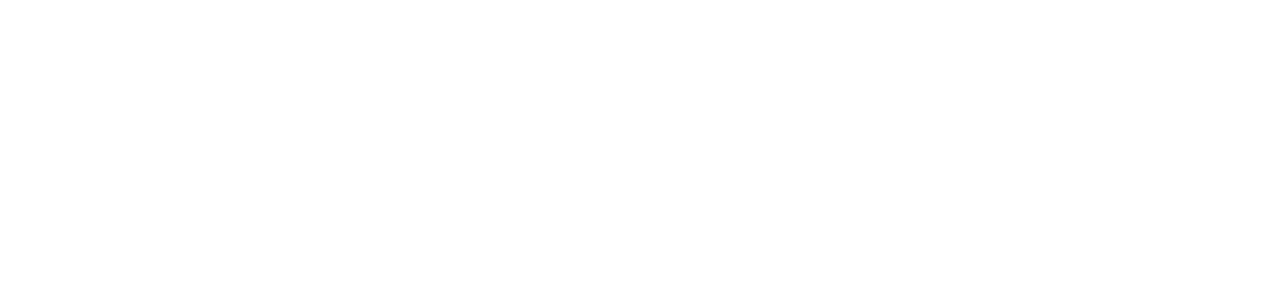
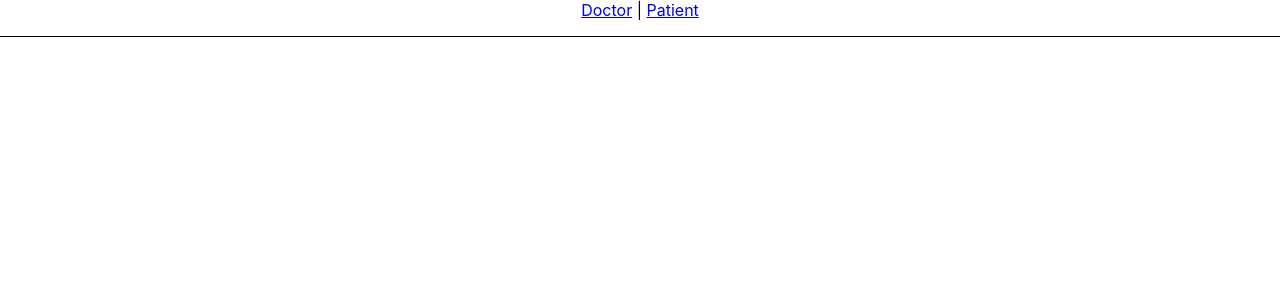
Before and after one commit to MarcinBieganek/MedicalCenter, a React (Create React App) app in the folder frontend/: page / in a window 1280 px wide. Shown: the top 300 px of the page. Built offline with nearby package versions, Linux system fonts and the light colour scheme.

Commit message:
Basic routing added

```diff
--- a/frontend/package.json
+++ b/frontend/package.json
@@ -12,6 +12,7 @@
     "@types/react-dom": "^18.0.3",
     "react": "^18.1.0",
     "react-dom": "^18.1.0",
+    "react-router-dom": "^6.3.0",
     "react-scripts": "5.0.1",
     "typescript": "^4.6.4",
     "web-vitals": "^2.1.4"
--- a/frontend/src/App.tsx
+++ b/frontend/src/App.tsx
@@ -1,10 +1,20 @@
 import React from 'react';
+import { Outlet, Link } from "react-router-dom";
 import logo from './logo.svg';
 import './App.css';
 
 function App() {
   return (
     <div className="App">
+      <nav
+        style={{
+          borderBottom: "solid 1px",
+          paddingBottom: "1rem",
+        }}
+      >
+        <Link to="/doctor">Doctor</Link> |{" "}
+        <Link to="/patient">Patient</Link>
+      </nav>
     </div>
   );
 }
--- /dev/null
+++ b/frontend/src/components/Doctor.tsx
@@ -0,0 +1,7 @@
+export default function Doctor() {
+    return (
+      <main style={{ padding: "1rem 0" }}>
+        <h2>Doctor</h2>
+      </main>
+    );
+  }
--- /dev/null
+++ b/frontend/src/components/Patient.tsx
@@ -0,0 +1,7 @@
+export default function Patient() {
+    return (
+      <main style={{ padding: "1rem 0" }}>
+        <h2>Patient</h2>
+      </main>
+    );
+  }
--- a/frontend/src/index.tsx
+++ b/frontend/src/index.tsx
@@ -1,7 +1,14 @@
 import React from 'react';
 import ReactDOM from 'react-dom/client';
+import {
+  BrowserRouter,
+  Routes,
+  Route,
+} from "react-router-dom";
 import './index.css';
 import App from './App';
+import Doctor from "./components/Doctor";
+import Patient from "./components/Patient";
 import reportWebVitals from './reportWebVitals';
 
 const root = ReactDOM.createRoot(
@@ -9,7 +16,13 @@ const root = ReactDOM.createRoot(
 );
 root.render(
   <React.StrictMode>
-    <App />
+    <BrowserRouter>
+      <Routes>
+        <Route path="/" element={<App />} />
+        <Route path="doctor" element={<Doctor />} />
+        <Route path="patient" element={<Patient />} />
+      </Routes>
+    </BrowserRouter>
   </React.StrictMode>
 );
 
```
Also changed, not shown: 1 other file (tests, documents, lock files or other folders).
